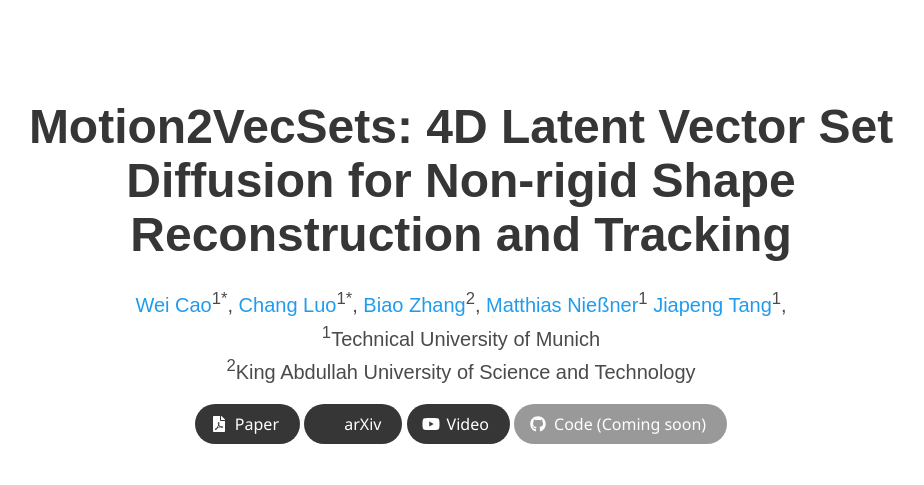
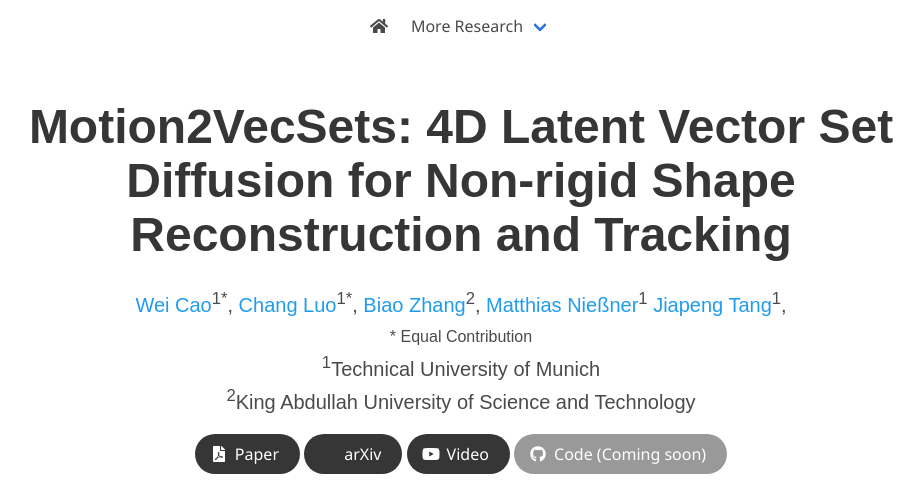
Before and after one commit to VVeiCao/VVeiCao.github.io, a Jekyll site: the page projects/Motion2VecSets/index.html, which Jekyll copies as it is, in a window 1280 px wide and 900 px high, cut to the strip 0-485 px from the top of the window. Shown: the whole strip, without its empty margins (179-1103 px from the left). Built offline with Jekyll 4.4.1, drawn with Linux system fonts in a browser that asks for light colours; nearby versions of some CDN libraries; some web fonts are replaced; library files that are not in the unit come from our copies; a style sheet for code colours, icons or effects is not loaded.

Commit message:
Edit page

```diff
--- a/projects/Motion2VecSets/index.html
+++ b/projects/Motion2VecSets/index.html
@@ -51,29 +51,26 @@
       <span aria-hidden="true"></span>
     </a>
   </div>
-  <!-- <div class="navbar-menu">
+  <div class="navbar-menu">
     <div class="navbar-start" style="flex-grow: 1; justify-content: center;">
       <a class="navbar-item" href="https://vveicao.github.io/">
       <span class="icon">
           <i class="fas fa-home"></i>
       </span>
-      </a> -->
+      </a>
 
-      <!-- <div class="navbar-item has-dropdown is-hoverable">
+       <div class="navbar-item has-dropdown is-hoverable">
         <a class="navbar-link">
           More Research
         </a>
         <div class="navbar-dropdown">
-          <a class="navbar-item" href="https://tangjiapeng.github.io/projects/SA-ConvONet/">
-            SA-ConvONet
-          </a>
-          <a class="navbar-item" href="https://tangjiapeng.github.io/projects/NSDP/">
-            NSDP
+          <a class="navbar-item" href="#">
+            Motion2VecSets
           </a>
         </div>
         </div>
-      </div> -->
-    <!-- </div> -->
+      </div>
+     </div>
 
   </div>
 </nav>
@@ -101,6 +98,8 @@
           </div>
 
           <div class="is-size-5 publication-authors">
+            <span style="font-size: medium;">* Equal Contribution</span>
+            <br>
             <span class="author-block"><sup>1</sup>Technical University of Munich</span>
             </p>
             <span class="author-block"><sup>2</sup>King Abdullah University of Science and Technology</span>
@@ -169,27 +168,27 @@
       -->
       <img src="teaser_final.png" style="width:100%; margin-right:auto; margin-left:auto; margin-top:auto;">
       <h2 class="subtitle has-text-centered" style="margin-top: 10px;">
-        We present <b style="background: -webkit-linear-gradient(0deg, rgba(0,70,255,1) 0%, rgba(128,0,255,1) 50%, rgba(122,0,122,1) 100%); -webkit-background-clip: text; -webkit-text-fill-color: transparent;">Motion2VecSets</b>, a 4D diffusion model for dynamic surface reconstruction from sparse, noisy, or partial <span style="color: rgba(108, 198, 111, 1)">point cloud sequences</span>.
-        Compared to the existing state-of-the-art method <span style="color: rgba(128, 128, 128, 1)">CaDeX</span>, our method can reconstruct more plausible non-rigid object surfaces with complicated structures and achieve more robust motion tracking.
+        We present <b style="background: -webkit-linear-gradient(0deg, rgba(0,70,255,1) 0%, rgba(128,0,255,1) 50%, rgba(122,0,122,1) 100%); -webkit-background-clip: text; -webkit-text-fill-color: transparent;">Motion2VecSets</b>, a 4D diffusion model for dynamic surface reconstruction from sparse, noisy, or partial <b style="color: rgba(108, 198, 111, 1)">point cloud sequences</b>.
+        Compared to the existing state-of-the-art method <b style="color: rgba(128, 128, 128, 1)">CaDeX</b>, our method can reconstruct more plausible non-rigid object surfaces with complicated structures and achieve more robust motion tracking.
       </h2>
       <div class="columns is-centered">
         <div class="column">
-          <p style="text-align: center; font-size: larger;"> <span style="color: rgba(108, 198, 111, 1)">Input</span> </p>
-            <video id="completion-bed-partial" autoplay controls muted loop playsinline height="100%">
+          <p style="text-align: center; font-size: larger;"> <b style="color: rgba(108, 198, 111, 1)">Input</b> </p>
+            <video id="completion-bed-partial" autoplay muted loop playsinline height="100%">
               <source src="./static/videos/teaser/dragon/input.mp4"
                       type="video/mp4">
             </video>
         </div>
         <div class="column">
-          <p style="text-align: center; font-size: larger;"> <span style="color: rgba(128, 128, 128, 1)">CaDeX</span> </p>
-          <video id="completion-bed-ours-1" autoplay controls muted loop playsinline height="100%">
+          <p style="text-align: center; font-size: larger;"> <b style="color: rgba(128, 128, 128, 1)">CaDeX</b> </p>
+          <video id="completion-bed-ours-1" autoplay muted loop playsinline height="100%">
             <source src="./static/videos/teaser/dragon/cadex.mp4"
                     type="video/mp4">
           </video>
         </div>
         <div class="column">
           <p style="text-align: center; font-size: larger;"> <b style="background: -webkit-linear-gradient(0deg, rgba(0,70,255,1) 0%, rgba(128,0,255,1) 50%, rgba(122,0,122,1) 100%); -webkit-background-clip: text; -webkit-text-fill-color: transparent;">Motion2VecSets</b> </p>
-          <video id="completion-bed-ours-1" autoplay controls muted loop playsinline height="100%">
+          <video id="completion-bed-ours-1" autoplay muted loop playsinline height="100%">
             <source src="./static/videos/teaser/dragon/sync.mp4"
                     type="video/mp4">
           </video>
@@ -198,19 +197,19 @@
       </div>
       <div class="columns is-centered">
         <div class="column">
-            <video id="completion-bed-partial" autoplay controls muted loop playsinline height="100%">
+            <video id="completion-bed-partial" autoplay  muted loop playsinline height="100%">
               <source src="./static/videos/teaser/rabbit/input.mp4"
                       type="video/mp4">
             </video>
         </div>
         <div class="column">
-            <video id="completion-bed-atiss-1" autoplay controls muted loop playsinline height="100%">
+            <video id="completion-bed-atiss-1" autoplay  muted loop playsinline height="100%">
               <source src="./static/videos/teaser/rabbit/cadex.mp4"
                       type="video/mp4">
             </video>
         </div>
         <div class="column">
-          <video id="completion-bed-atiss-2" autoplay controls muted loop playsinline height="100%">
+          <video id="completion-bed-atiss-2" autoplay  muted loop playsinline height="100%">
             <source src="./static/videos/teaser/rabbit/sync.mp4"
                     type="video/mp4">
           </video>
@@ -341,7 +340,7 @@
     <!--/ Paper video. -->
 
     <!-- Method Overview. -->
-    <div class="columns is-centered has-text-centered">
+    <!-- <div class="columns is-centered has-text-centered">
       <div class="column is-four-fifths">
         <h2 class="title is-3">Overview</h2>
         <img src="overview.png" style="width:100%; margin-right:auto; margin-left:auto; margin-top:auto;">
@@ -362,29 +361,47 @@
           </p>
         </div>
       </div>
-    </div>
+    </div> -->
 
-    <div class="columns is-centered has-text-centered">
+    <!-- <div class="columns is-centered has-text-centered">
       <div class="column is-four-fifths" style="position: relative; display: inline;">
-        <!-- <h2 class="title is-3">Overview</h2> -->
         <img src="./static/images/pipeline.png" style="width:100%; margin-right:auto; margin-left:auto; margin-top:auto;">
-        <video style="position:absolute; bottom:8.8%; left:10.4%; width:16.3%;" autoplay  muted loop  playsinline>
+        <video style="position:absolute;bottom:1.5%; left:10.4%; width:16.3%;" autoplay  muted loop  playsinline>
           <source src="./static/videos/pipeline/output_video.mp4"
                   type="video/mp4">
         </video>
-        <video style="position:absolute; bottom:8.8%; left:42.4%; width:16.3%;" autoplay  muted loop  playsinline>
+        <video style="position:absolute;bottom:1.5%; left:42.4%; width:16.3%;" autoplay  muted loop  playsinline>
           <source src="./static/videos/pipeline/1.mp4"
                   type="video/mp4">
         </video>
-        <video style="position:absolute; bottom:8.8%; left:61.9%; width:16.3%;" autoplay  muted loop  playsinline>
+        <video style="position:absolute;bottom:1.5%; left:61.9%; width:16.3%;" autoplay  muted loop  playsinline>
           <source src="./static/videos/pipeline/2.mp4"
                   type="video/mp4">
         </video>
-        <video style="position:absolute; bottom:8.8%; left:81.4%; width:16.3%;" autoplay  muted loop  playsinline>
+        <video style="position:absolute;bottom:1.5%; left:81.4%; width:16.3%;" autoplay  muted loop  playsinline>
           <source src="./static/videos/pipeline/3.mp4"
                   type="video/mp4">
         </video>
-        <!-- <div class="content has-text-justified">
+      </div>
+    </div> -->
+    <!--/ Method Overview. -->
+
+  </div>
+</section>
+
+<section class="section">
+  <div class="container is-max-desktop">
+    <h2 class="title is-3">Overview</h2>
+        <div class="content has-text-justified">
+          <!-- <p>
+            4D Reconstruction from Partial Scans.
+          </p> -->
+        </div>
+
+
+          <img src="overview.png" style="width:100%; margin-right:auto; margin-left:auto; margin-top:auto;">
+
+          <div class="content has-text-justified">
             <p>
               Given a sequence of sparse and noisy point clouds as inputs \(\{\mathbf{P}^t\}_{t=1}^{T}\),
               Motion2VecSets outputs a continuous mesh sequence \(\{\mathcal{M}^t\}_{t=1}^{T}\).
@@ -398,14 +415,28 @@
               set \(\mathcal{D}^t\) encodes the deformation from the reference frame \(\mathcal{M}^1\)
               to each subsequent frame \(\mathcal{M}^t\).
             </p>
-        </div> -->
+            <div class="columns is-centered has-text-centered">
+              <img src="./static/images/pipeline.png" style="width:100%; margin-right:auto; margin-left:auto; margin-top:auto;">
+              <video style="position:absolute; bottom:1.8%; left:8.04%; width:17.5%;" autoplay  muted loop  playsinline>
+                <source src="./static/videos/pipeline/output_video.mp4"
+                        type="video/mp4">
+              </video>
+              <video style="position:absolute;bottom:1.8%; left:41.7%; width:17.5%;" autoplay  muted loop  playsinline>
+                <source src="./static/videos/pipeline/1.mp4"
+                        type="video/mp4">
+              </video>
+              <video style="position:absolute;bottom:1.8%; left:62.3%; width:17.5%;" autoplay  muted loop  playsinline>
+                <source src="./static/videos/pipeline/2.mp4"
+                        type="video/mp4">
+              </video>
+              <video style="position:absolute;bottom:1.8%; left:82.9%; width:17.5%;" autoplay  muted loop  playsinline>
+                <source src="./static/videos/pipeline/3.mp4"
+                        type="video/mp4">
+              </video>
             </div>
-    </div>
-    <!--/ Method Overview. -->
 
   </div>
 </section>
-
 
 
 <section class="section">
@@ -821,67 +852,8 @@
           </div>
 
         </div>
-        <!--/ Scene Completion. -->
-
-
-    <!-- Text-conditioned Scene Synthesis. -->
-
-
-    <!-- Scene Completion. -->
-    <!-- <div class="columns is-centered">
-      <div class="column is-full-width">
-        <h2 class="title is-3">Scene Completion</h2>
-        <div class="content has-text-justified">
-          <p>
-            Scene completion from partial scenes with only 3 objects given as inputs.
-          </p>
   </div>
-        <video id="completion" autoplay controls muted loop playsinline height="100%">
-          <source src="./static/videos/completion.mp4"
-                  type="video/mp4">
-        </video>
-      </div>
-    </div> -->
-  <!--/ Scene Completion. -->
-
-  <!-- Scene Re-arrangement. -->
-    <!-- <div class="columns is-centered">
-        <div class="column is-full-width">
-          <h2 class="title is-3">Scene Re-arrangement</h2>
-          <div class="content has-text-justified">
-            <p>
-              Scene re-arrangements of collections of random objects.
-            </p>
-          </div>
-          <video id="re-arrangement" autoplay controls muted loop playsinline height="100%">
-            <source src="./static/videos/rearrangement.mp4"
-                    type="video/mp4">
-          </video>
-        </div>
-    </div> -->
-  <!--/ Scene Re-arrangement. -->
-
-
-  <!--Text-conditioned Scene Synthesis. -->
-    <!-- <div class="columns is-centered">
-      <div class="column is-full-width">
-        <h2 class="title is-3">Text-conditioned Scene Synthesis</h2>
-        <div class="content has-text-justified">
-          <p>
-            Text-conditioned scene synthesis. The input text
-            only describes a partial scene configuration.
-          </p>
-        </div>
-        <video id="text-condition" autoplay controls muted loop playsinline height="100%">
-          <source src="./static/videos/text_condition.mp4"
-                  type="video/mp4">
-        </video>
-      </div>
-    </div> -->
-  <!--/ Text-conditioned Scene Synthesis. -->
-
-  </div>
-
+</section>
 
 
 
```
Lines whose indentation alone changed are shown as unchanged.
